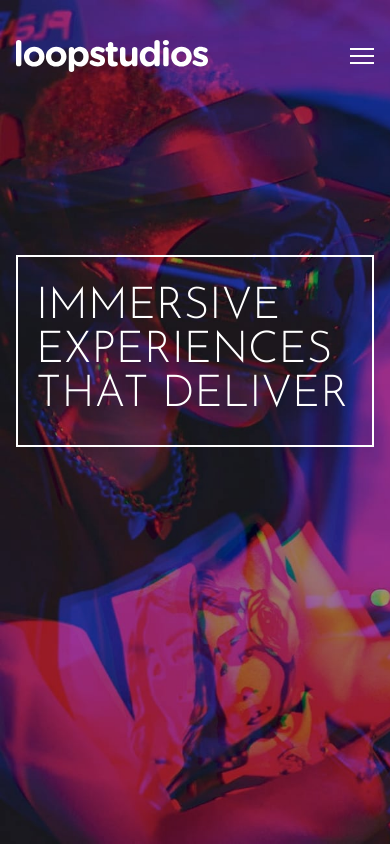
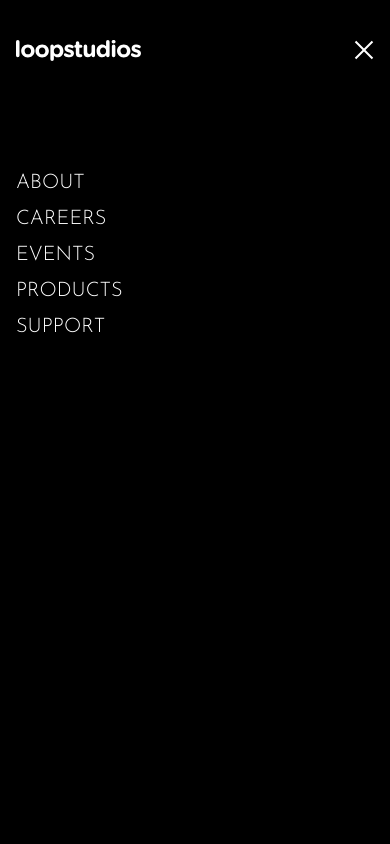
Before and after one commit to EseAlli/loopstudio, a plain HTML site: page index.html in a window 390 px wide. Shown: the top 844 px of the page. Drawn offline with Linux system fonts and the light colour scheme.

Commit message:
mobile menu css

```diff
--- a/index.html
+++ b/index.html
@@ -16,16 +16,12 @@
   </head>
   <body>
     <main>
-      <header>
+      <header class="show-menu">
         <nav>
           <div class="logo-container">
-            <img src="/images/logo.svg" alt="logo" />
-            <img src="./images/icon-hamburger.svg" alt="menu" />
-            <img
-              src="./images/icon-close.svg"
-              alt="close"
-              style="display: none"
-            />
+            <img src="/images/logo.svg" alt="logo" class="logo" />
+            <img src="./images/icon-hamburger.svg" alt="menu" class="menu" />
+            <img src="./images/icon-close.svg" alt="close" class="close" />
           </div>
           <ul>
             <li>About</li>
--- a/style.css
+++ b/style.css
@@ -34,8 +34,28 @@ header li {
   font-size: 1.25rem;
 }
 
-.show {
+header.show-menu {
+  background: var(--primary-black);
+}
+
+header.show-menu h1 {
+  display: none;
+}
+
+header.show-menu .logo {
+  width: 35%;
+}
+
+header.show-menu ul {
   display: flex;
+}
+
+header.show-menu .menu {
+  display: none;
+}
+
+header.show-menu .close {
+  display: block;
 }
 
 nav {
@@ -49,6 +69,10 @@ nav {
   display: flex;
   align-items: center;
   justify-content: space-between;
+}
+
+.close {
+  display: none;
 }
 
 ul {
```
